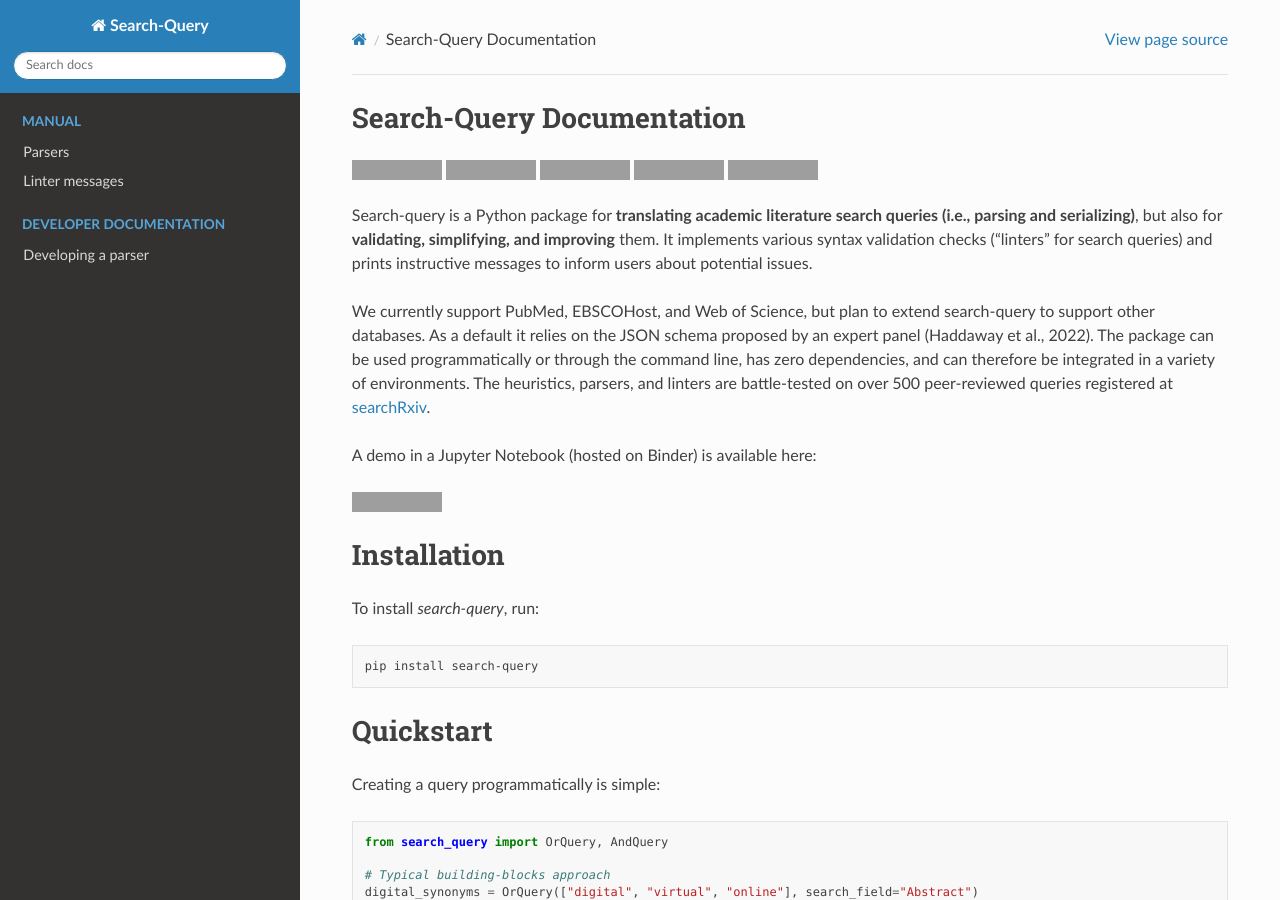
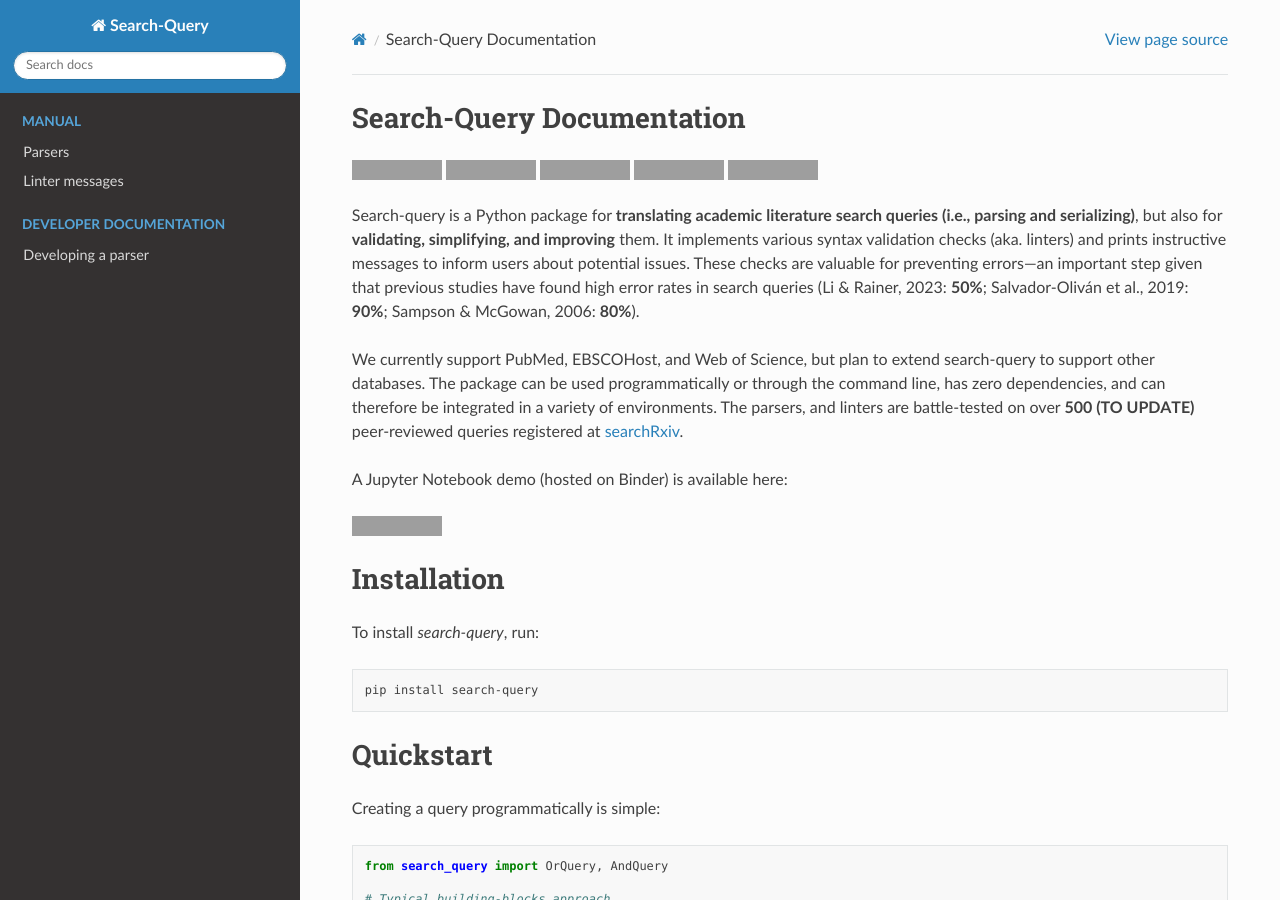
Before and after one commit to CoLRev-Environment/search-query, a Sphinx documentation site: the page built from docs/source/index.rst, in a window 1280 px wide and 900 px high, cut to the strip 0-900 px from the top of the window. Built offline with Sphinx 7.4.7 and the Read the Docs theme 3.1.0, drawn with Linux system fonts in a browser that asks for light colours; pages that are not in the unit, such as notebooks, are missing from menus; some of the changed text lies outside the part shown; grey boxes are pictures that could not be loaded.

Commit message:
update docs/first page

```diff
--- a/docs/source/index.rst
+++ b/docs/source/index.rst
@@ -17,14 +17,14 @@ Search-Query Documentation
    :target: https://mybinder.org/v2/gh/CoLRev-Environment/search-query/HEAD?labpath=docs%2Fsource%2Fdemo.ipynb
 
 Search-query is a Python package for **translating academic literature search queries (i.e., parsing and serializing)**, but also for **validating, simplifying, and improving** them.
-It implements various syntax validation checks ("linters" for search queries) and prints instructive messages to inform users about potential issues.
+It implements various syntax validation checks (aka. linters) and prints instructive messages to inform users about potential issues.
+These checks are valuable for preventing errors—an important step given that previous studies have found high error rates in search queries (Li & Rainer, 2023: **50%**; Salvador-Oliván et al., 2019: **90%**; Sampson & McGowan, 2006: **80%**).
 
 We currently support PubMed, EBSCOHost, and Web of Science, but plan to extend search-query to support other databases.
-As a default it relies on the JSON schema proposed by an expert panel (Haddaway et al., 2022).
 The package can be used programmatically or through the command line, has zero dependencies, and can therefore be integrated in a variety of environments.
-The heuristics, parsers, and linters are battle-tested on over 500 peer-reviewed queries registered at `searchRxiv <https://www.cabidigitallibrary.org/journal/searchrxiv>`_.
+The parsers, and linters are battle-tested on over **500 (TO UPDATE)** peer-reviewed queries registered at `searchRxiv <https://www.cabidigitallibrary.org/journal/searchrxiv>`_.
 
-A demo in a Jupyter Notebook (hosted on Binder) is available here:
+A Jupyter Notebook demo (hosted on Binder) is available here:
 
 .. image:: https://mybinder.org/badge_logo.svg
    :target: https://mybinder.org/v2/gh/CoLRev-Environment/search-query/HEAD?labpath=docs%2Fsource%2Fdemo.ipynb
@@ -209,7 +209,21 @@ To develop a parser, see `dev-parser <dev_docs/parser.html>`_ docs.
 References
 ----------------
 
-Haddaway, N. R., Rethlefsen, M. L., Davies, M., Glanville, J., McGowan, B., Nyhan, K., & Young, S. (2022). A suggested data structure for transparent and repeatable reporting of bibliographic searching. *Campbell Systematic Reviews*, 18(4), e1288. doi:`10.1002/cl2.1288 <https://onlinelibrary.wiley.com/doi/full/10.1002/cl2.1288>`_
+.. parsed-literal::
+
+   Haddaway, N. R., Rethlefsen, M. L., Davies, M., Glanville, J., McGowan, B., Nyhan, K., & Young, S. (2022).
+     A suggested data structure for transparent and repeatable reporting of bibliographic searching.
+     *Campbell Systematic Reviews*, 18(4), e1288. doi: `10.1002/cl2.1288 <https://onlinelibrary.wiley.com/doi/full/10.1002/cl2.1288>`_
+
+    Li, Z., & Rainer, A. (2023). Reproducible Searches in Systematic Reviews: An Evaluation and Guidelines.
+      IEEE Access, 11, 84048–84060. IEEE Access. https://doi.org/10.1109/ACCESS.2023.3299211
+
+    Salvador-Oliván, J. A., Marco-Cuenca, G., & Arquero-Avilés, R. (2019).
+      Errors in search strategies used in systematic reviews and their effects on information retrieval. Journal of the Medical Library Association : JMLA, 107(2), 210. https://doi.org/10.5195/jmla.2019.567
+
+    Sampson, M., & McGowan, J. (2006). Errors in search strategies were identified by type and frequency.
+      Journal of Clinical Epidemiology, 59(10), 1057–1063. https://doi.org/10.1016/j.jclinepi.2006.01.007
+
 
 .. toctree::
    :hidden:
```
